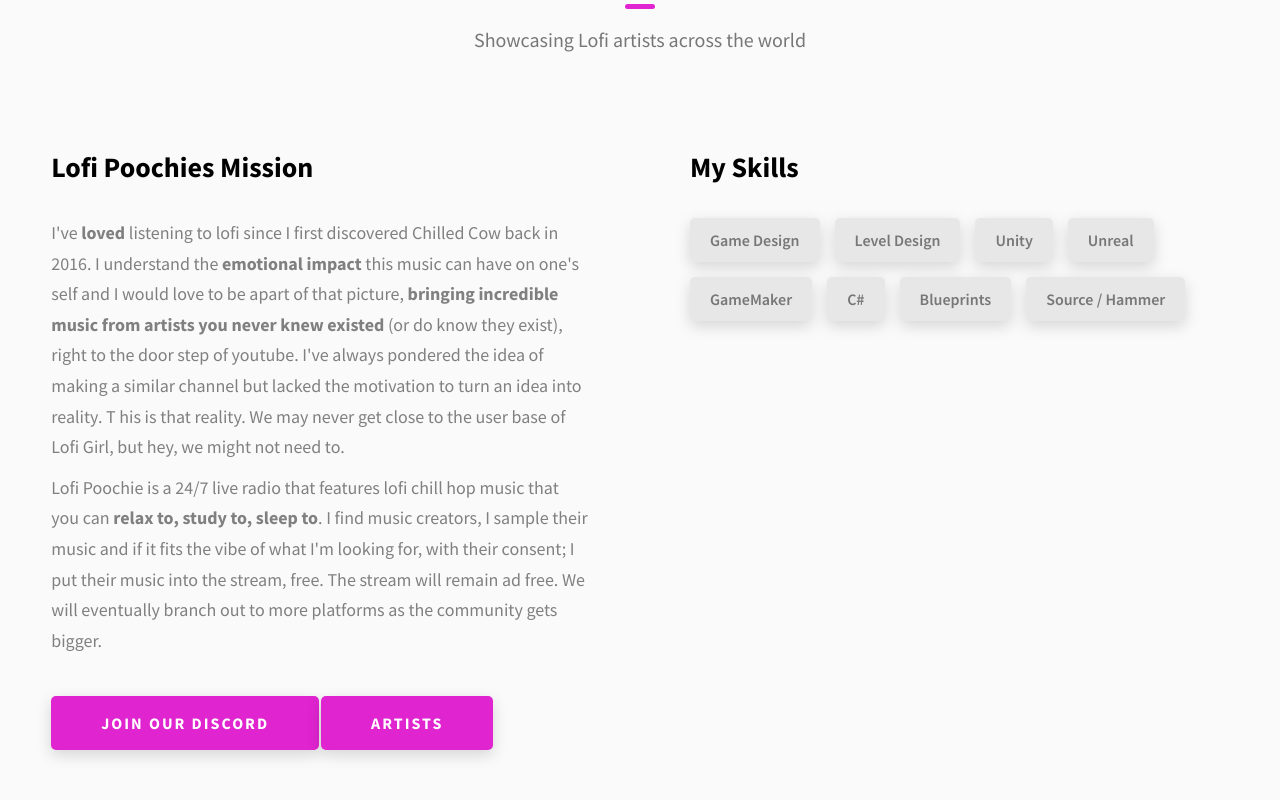
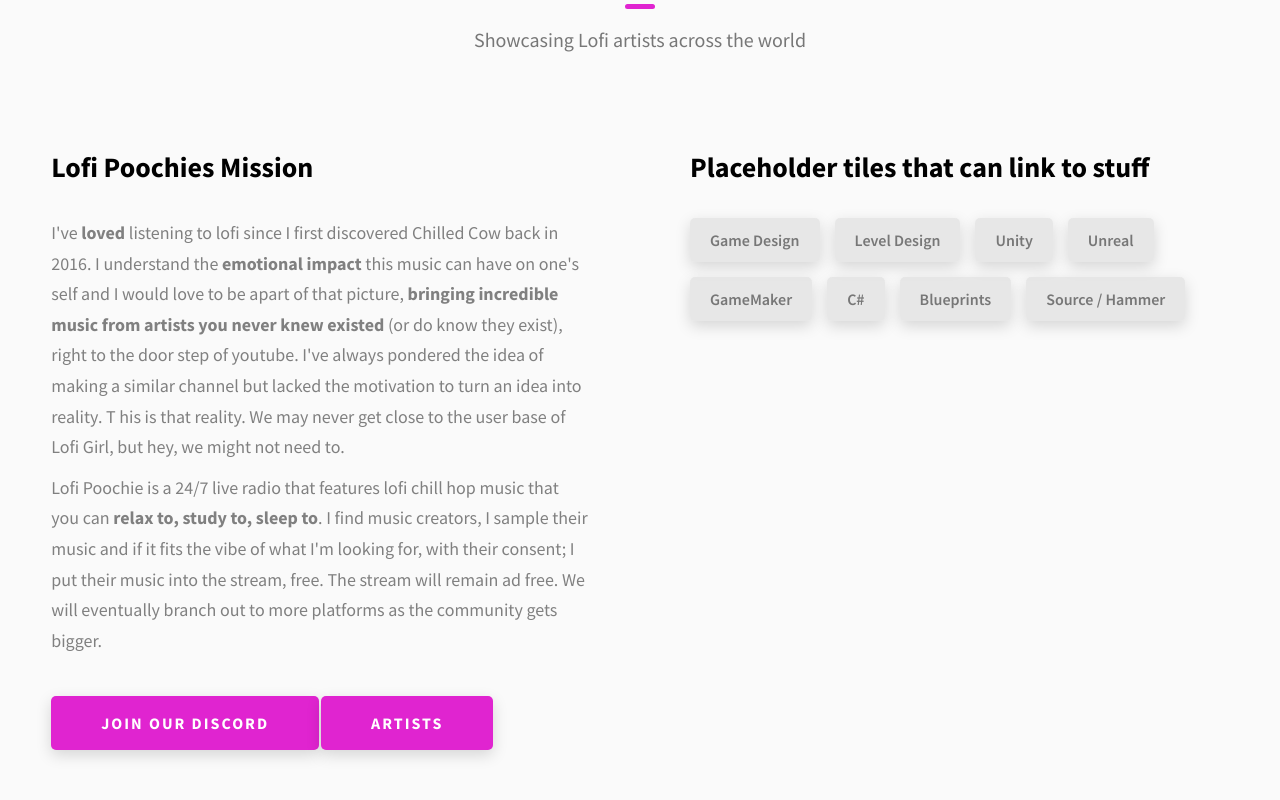
Before and after one commit to LofiPoochie/LofiPoochie.github.io, a website: page index.html in a window 1280 px wide. Shown: the part 991-1791 px from the top of the page. Drawn offline with Linux system fonts and the light colour scheme.

Commit message:
placeholder text

```diff
--- a/index.html
+++ b/index.html
@@ -171,7 +171,7 @@
             >
           </div>
           <div class="about__content-skills">
-            <h3 class="about__content-title">My Skills</h3>
+            <h3 class="about__content-title">Placeholder tiles that can link to stuff</h3>
             <div class="skills">
               <a href="./#artists"><div class="skills__skill">Game Design</div></a>
               <a href="./project-2.html"><div class="skills__skill">Level Design</div></a>
```
